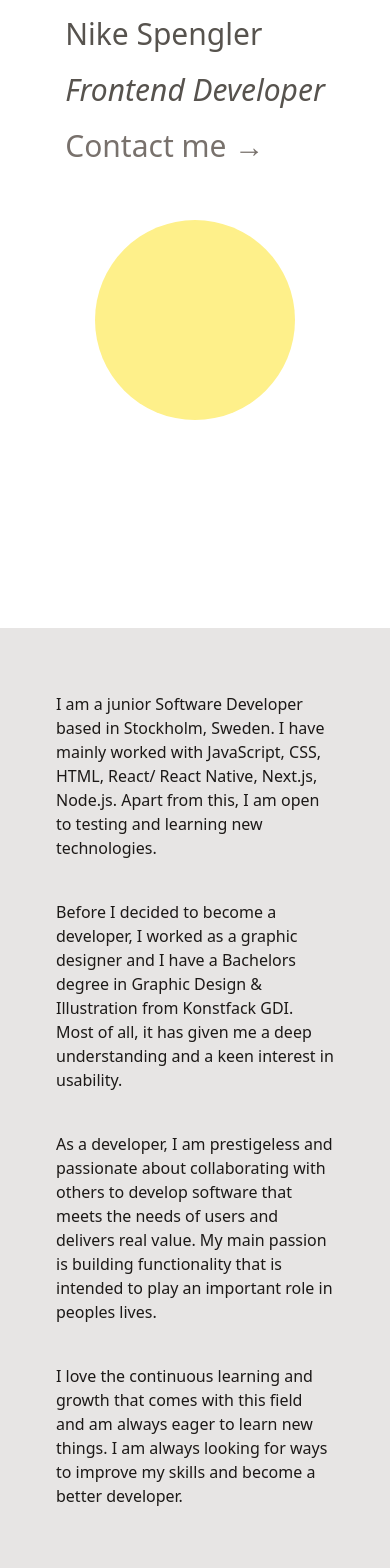
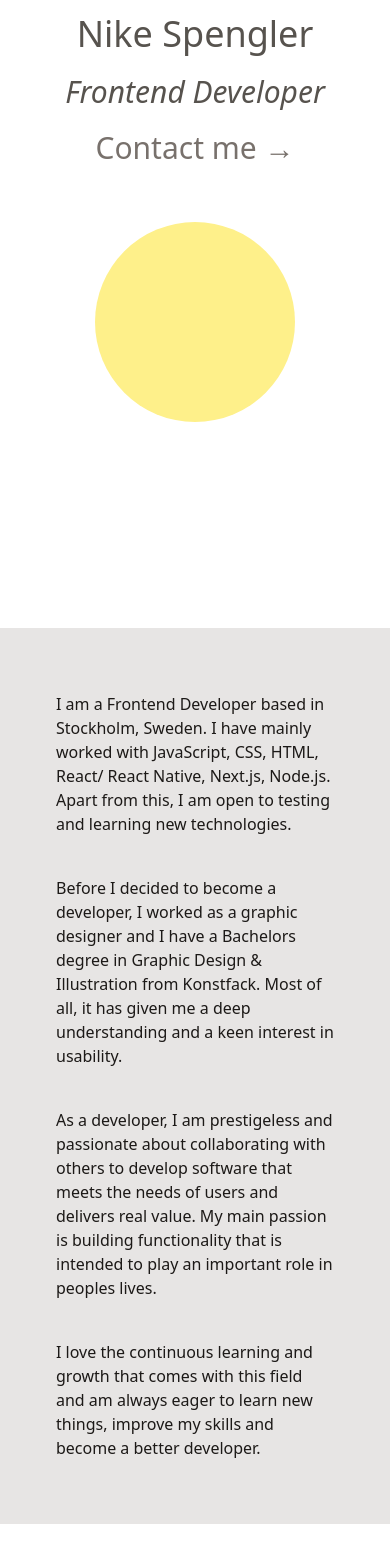
Before and after one commit to NikeSpengler/portfolio, a React (Vite) app in the folder portfolio-vite/: page / in a window 390 px wide. Shown: the part 280-1848 px from the top of the page. Built offline with nearby package versions, Linux system fonts and the light colour scheme.

Commit message:
Updated responsiveness

```diff
--- a/portfolio-vite/src/components/About.jsx
+++ b/portfolio-vite/src/components/About.jsx
@@ -18,20 +18,54 @@ const About = () => {
                     }}
                 >
                 <p className="flex flex-col text-base text-stone-900 pt-16 md:text-lg md:max-w-lg lg:max-w-xl xl:max-w-2xl">
-                I am a junior Software Developer based in Stockholm, Sweden. I have mainly worked with JavaScript, CSS, HTML, React/ React Native, Next.js, Node.js. Apart from this, I am open to testing and learning new technologies.
+                I am a Frontend Developer based in Stockholm, Sweden. I have mainly worked with JavaScript, CSS, HTML, React/ React Native, Next.js, Node.js. Apart from this, I am open to testing and learning new technologies.
                 </p>
             </motion.div>
-
+            <motion.div
+              className="flex flex-col"
+              initial="hidden"
+              whileInView="visible"
+              viewport={{ once: true, amount: 0.5 }}
+              transition={{duration: 1}}
+              variants= {{
+                  hidden: { opacity: 0, x: -50 },
+                  visible: { opacity: 1, x: 0}
+              }}
+            >
                 <p className="flex flex-col text-base text-stone-900 pt-10 md:text-lg md:max-w-lg lg:max-w-xl xl:max-w-2xl ">
-        Before I decided to become a developer, I worked as a graphic designer and I have a Bachelors degree in Graphic Design & Illustration from Konstfack GDI. Most of all, it has given me a deep understanding and a keen interest in usability.
+                Before I decided to become a developer, I worked as a graphic designer and I have a Bachelors degree in Graphic Design & Illustration from Konstfack. Most of all, it has given me a deep understanding and a keen interest in usability.
                 </p>
+            </motion.div>
+            <motion.div
+              className="flex flex-col"
+              initial="hidden"
+              whileInView="visible"
+              viewport={{ once: true, amount: 0.5 }}
+              transition={{duration: 1}}
+              variants= {{
+                  hidden: { opacity: 0, x: -50 },
+                  visible: { opacity: 1, x: 0}
+              }}
+            >
                 <p className="flex flex-col text-base text-stone-900 pt-10 md:text-lg md:max-w-lg lg:max-w-xl xl:max-w-2xl">
                 As a developer, I am prestigeless and passionate about collaborating with others to develop software that meets the needs of users and delivers real value. My main passion is building functionality that is intended to play an important role in peoples lives.
                 </p>
+            </motion.div>
+            <motion.div
+              className="flex flex-col"
+              initial="hidden"
+              whileInView="visible"
+              viewport={{ once: true, amount: 0.5 }}
+              transition={{duration: 1}}
+              variants= {{
+                  hidden: { opacity: 0, x: -50 },
+                  visible: { opacity: 1, x: 0}
+              }}
+            >
                 <p className="flex flex-col text-base text-stone-900 pt-10 pb-16 md:text-lg md:max-w-lg lg:max-w-xl xl:max-w-2xl">
-        I love the continuous learning and growth that comes with this field and am always eager to learn new things. I am always looking for ways to improve my skills and become a better developer.
+                I love the continuous learning and growth that comes with this field and am always eager to learn new things, improve my skills and become a better developer.
                 </p>
-
+            </motion.div>
     </div>
     )
 }
--- a/portfolio-vite/src/components/Contact.jsx
+++ b/portfolio-vite/src/components/Contact.jsx
@@ -1,5 +1,6 @@
 
 import { motion } from 'framer-motion'
+import { useRef } from 'react';
 import Footer from './Footer'
 
 const variants = {
@@ -19,9 +20,14 @@ const variants = {
 
 
 const Contact = () => {
+
+    const ref = useRef()
+
+    // const isInView = useInView(ref, {margin: "-100px"})
+
     return (
         <div>
-            <motion.div id="Contact" className="bg-lime-900 min-h-screen px-4 pt-[100px] md:pt-[200px]
+            <motion.div ref={ref} id="Contact" className="bg-lime-900 min-h-screen px-4 pt-[100px] md:pt-[200px]
             flex flex-col justify-center items-center h-full md:flex md:flex-row" variants={variants} initial="initial" whileInView="animate">
                 <motion.div className='space-y-5 top-0 flex flex-col p-8' variants={variants}>
                     <motion.h1 className="text-4xl font-light text-stone-400 md:text-5xl" variants={variants}>Contact me!</motion.h1>
@@ -35,17 +41,18 @@ const Contact = () => {
                 >
                     <svg xmlns="http://www.w3.org/2000/svg" viewBox="0 0 24 24" id="attachment">
                         <motion.path
-                            strokeWidth={5}
-                            fill="none"
-                            initial={{pathLength:0}}
-                            whileInView={{pathLength:1}}
-                            transition={{duration:3}}
+                            // strokeWidth={5}
+                            // fill="none"
+                            // initial={{pathLength:0}}
+                            // animate={isInView && {pathLength:1}}
+                            // transition={{duration:3}}
                         d="M9.29 21a6.23 6.23 0 0 1-4.43-1.88 6 6 0 0 1-.22-8.49L12 3.2A4.11 4.11 0 0 1 15 2a4.48
                         4.48 0 0 1 3.19 1.35 4.36 4.36 0 0 1 .15 6.13l-7.4 7.43a2.54 2.54 0 0 1-1.81.75 2.72 2.72
                         0 0 1-1.95-.82 2.68 2.68 0 0 1-.08-3.77l6.83-6.86a1 1 0 0 1 1.37 1.41l-6.83 6.86a.68.68 0
                         0 0 .08.95.78.78 0 0 0 .53.23.56.56 0 0 0 .4-.16l7.39-7.43a2.36 2.36 0 0 0-.15-3.31 2.38
                         2.38 0 0 0-3.27-.15L6.06 12a4 4 0 0 0 .22 5.67 4.22 4.22 0 0 0 3 1.29 3.67 3.67 0 0 0
-                        2.61-1.06l7.39-7.43a1 1 0 1 1 1.42 1.41l-7.39 7.43A5.65 5.65 0 0 1 9.29 21z" data-name="attach">
+                        2.61-1.06l7.39-7.43a1 1 0 1 1 1.42 1.41l-7.39 7.43A5.65 5.65 0 0 1 9.29 21z"
+                        data-name="attach">
                         </motion.path>
                     </svg>
                 </motion.div>
--- a/portfolio-vite/src/components/Intro.jsx
+++ b/portfolio-vite/src/components/Intro.jsx
@@ -5,7 +5,7 @@ import {motion} from "framer-motion"
 
 const Intro = () => {
     return (
-        <div id="Intro" className="gap-8 py-6 px-4 g-white text-black min-h-screen flex flex-col justify-center items-center
+        <div id="Intro" className="gap-8 py-6 px-4 min-h-screen flex flex-col justify-center items-center text-center
     md:flex md:flex-row md:justify-center md:justify-items-center md:h-full">
         <div className='space-y-5 top-0 flex flex-col p-6 sm:p-4'>
         <motion.div
@@ -18,7 +18,7 @@ const Intro = () => {
                         visible: { opacity: 1, x: 0}
                     }}
                 >
-                <p className="text-3xl font-light font-italic text-stone-600 md:text-4xl">Nike Spengler</p>
+                <p className="text-4xl font-base font-italic text-stone-600 md:text-5xl">Nike Spengler</p>
 
             </motion.div>
             <motion.div
@@ -31,7 +31,7 @@ const Intro = () => {
                         visible: { opacity: 1, x: 0}
                     }}
                 >
-                <p className="text-3xl font-light text-stone-600 italic md:text-4xl">Frontend Developer</p>
+                <p className="text-3xl font-light text-stone-600 italic md:text-5xl">Frontend Developer</p>
 
             </motion.div>
             <motion.div
@@ -44,7 +44,7 @@ const Intro = () => {
                   visible: { opacity: 1, x: 0}
               }}
             >
-                <a href="#Contact" className="text-3xl font-light text-stone-500 md:text-4xl">Contact me →</a>
+                <a href="#Contact" className="text-3xl font-light text-stone-500 md:text-5xl">Contact me →</a>
             </motion.div>
         </div>
 
```
Lines whose indentation alone changed are shown as unchanged.
